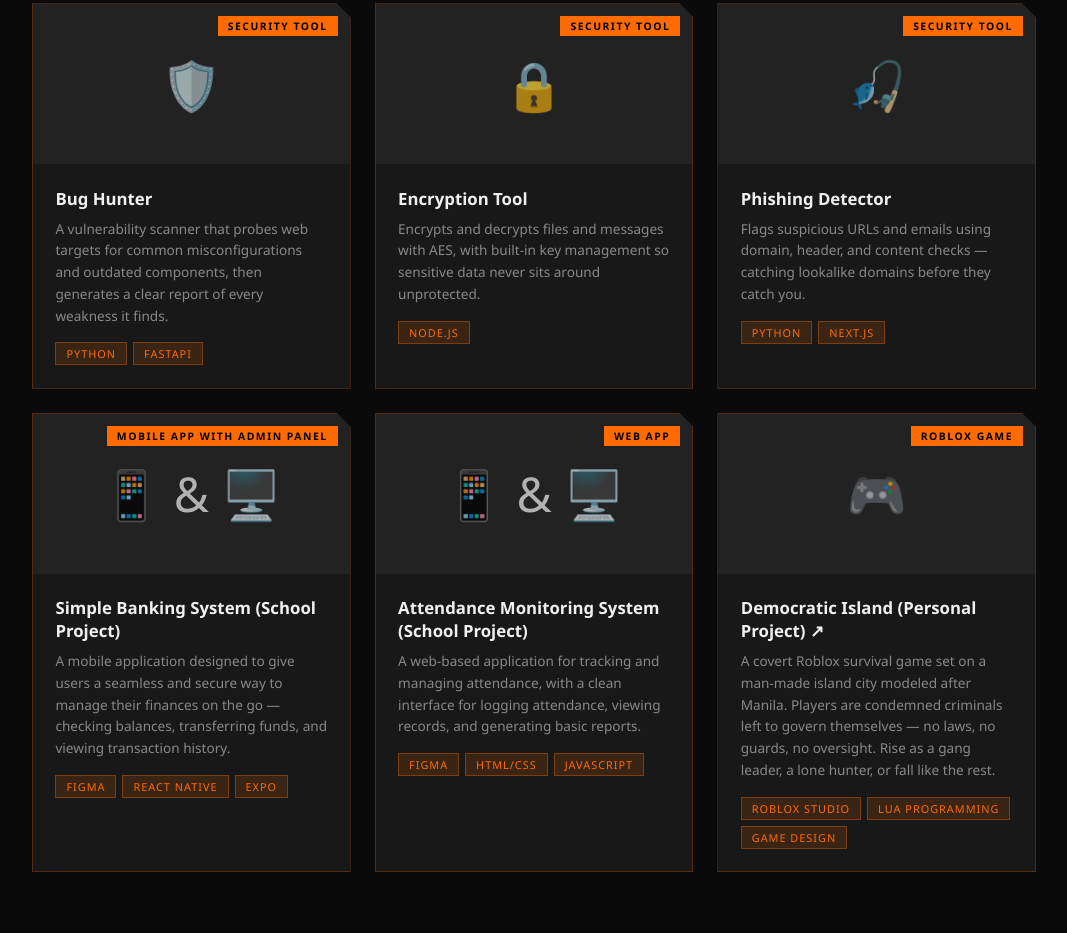
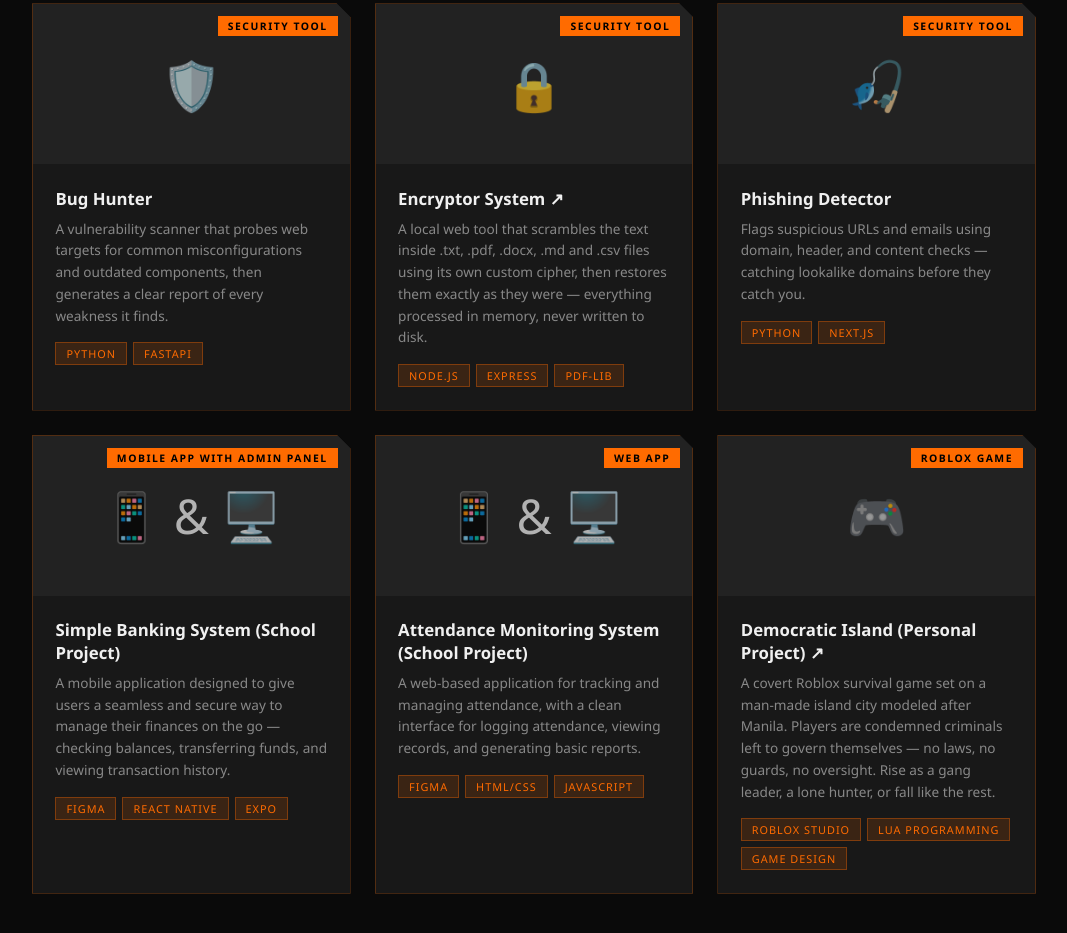
Before and after one commit to sjdeveloping2024-cell/Saquilon_Web-Portfolio, a plain HTML site: page index.html in a window 1280 px wide. Shown: the part 2889-3822 px from the top of the page, without its empty margins (106-1173 px from the left). Drawn offline with Linux system fonts and the light colour scheme.

Commit message:
Fix Encryptor System card: custom cipher details, correct stack, repo link

```diff
--- a/index.html
+++ b/index.html
@@ -445,9 +445,10 @@
     {
       thumb: '🔒',
       tag:   'Security Tool',
-      title: 'Encryption Tool',
-      desc:  'Encrypts and decrypts files and messages with AES, with built-in key management so sensitive data never sits around unprotected.',
-      stack: ['Node.js']
+      title: 'Encryptor System',
+      desc:  'A local web tool that scrambles the text inside .txt, .pdf, .docx, .md and .csv files using its own custom cipher, then restores them exactly as they were — everything processed in memory, never written to disk.',
+      stack: ['Node.js', 'Express', 'pdf-lib'],
+      link:  'https://github.com/sjdeveloping2024-cell/Encryptor_System'
     },
     {
       thumb: '🎣',
```
